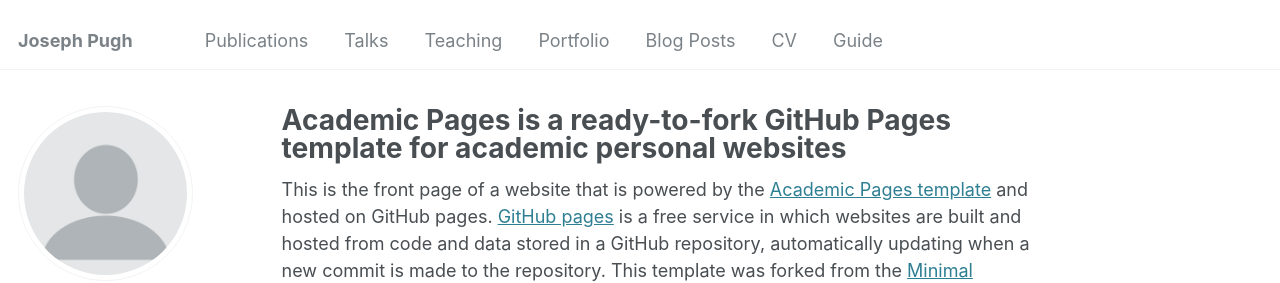
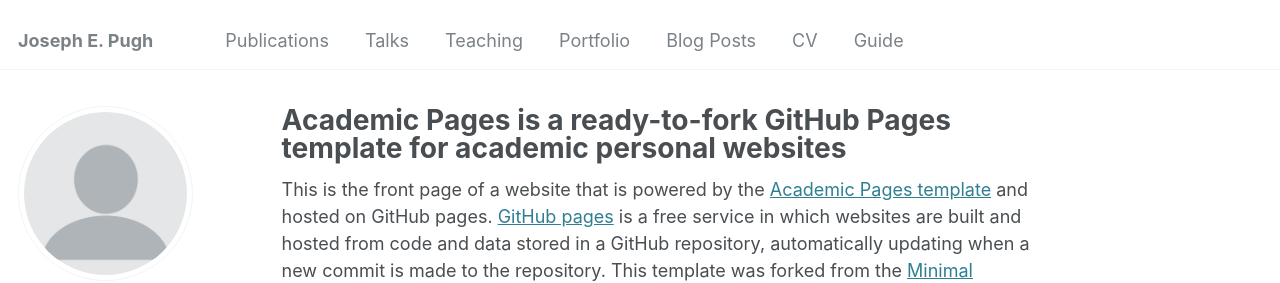
Before and after one commit to jepugh/jepugh.github.io, a Jekyll site: the page built from _pages/about.md, in a window 1280 px wide. Shown: the top 283 px of the page. Built offline with Jekyll 4.4.1, drawn with Linux system fonts in a browser that asks for light colours; some web fonts are replaced.

```diff
--- a/_config.yml
+++ b/_config.yml
@@ -8,7 +8,7 @@
 
 # Basic Site Settings
 locale                   : "en-US"
-title                    : "Joseph Pugh"
+title                    : "Joseph E. Pugh"
 title_separator          : "-"
 name                     : &name "Your Name"
 description              : &description "personal description"
```
